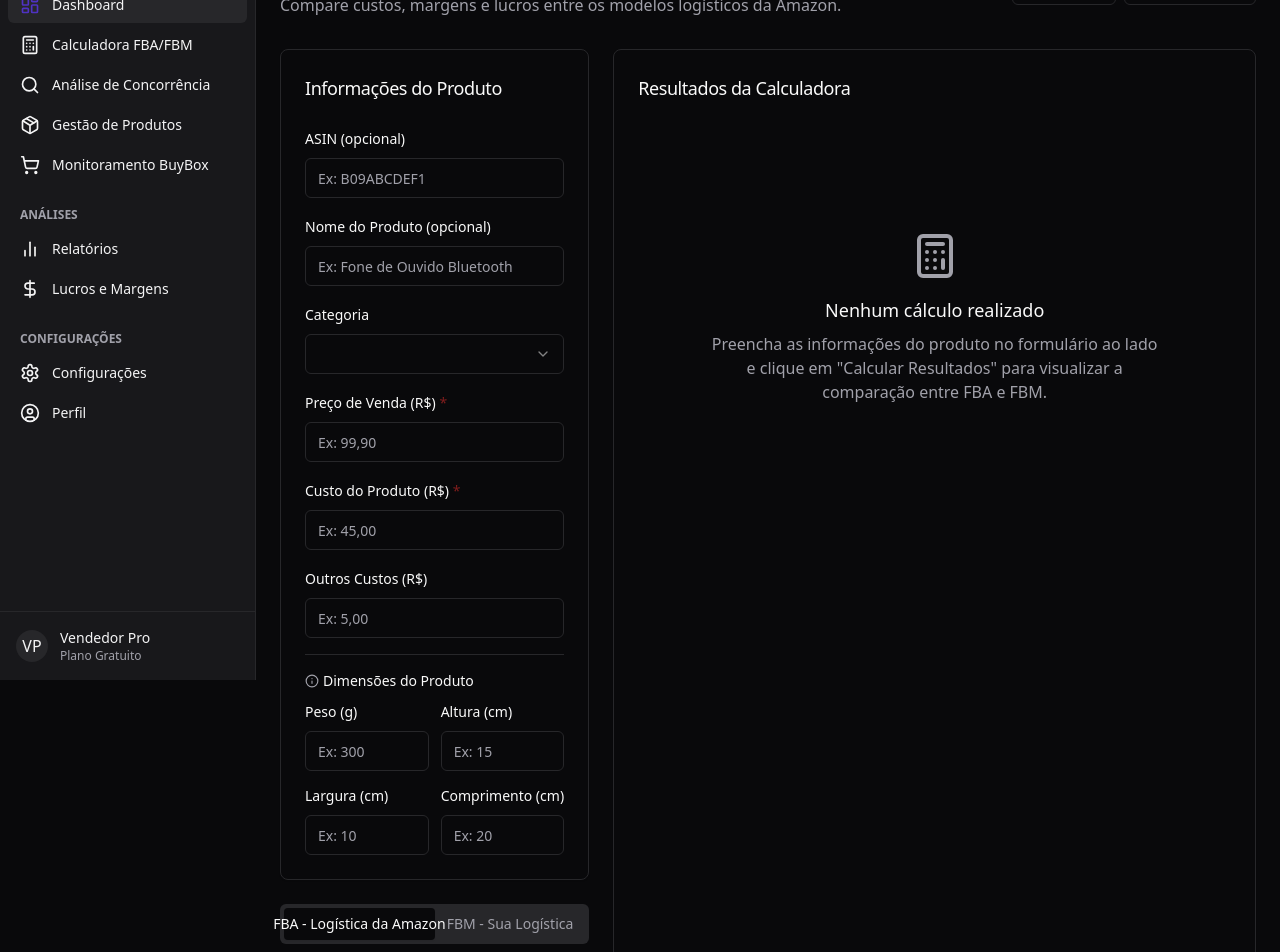
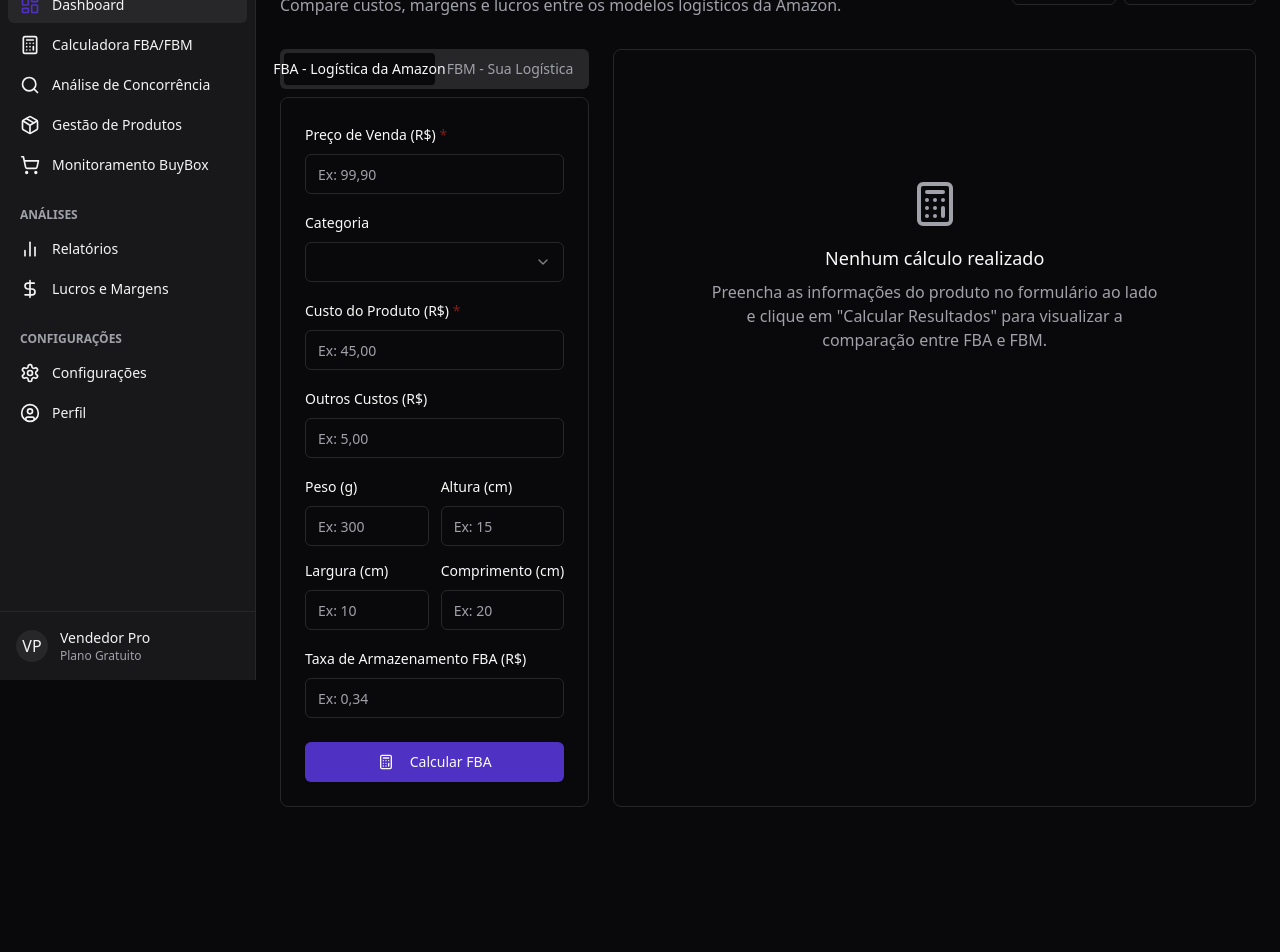
Before and after one commit to cfacchiano/primely-amazon-toolkit, a React (Vite) app: page /calculator in a window 1280 px wide. Shown: the part 120-1072 px from the top of the page. After the commit the page ends 951 px from the top, so only its background shows below. Built offline with nearby package versions, Linux system fonts and the light colour scheme.

Commit message:
feat: Add FBA/FBM tabbed calculator
Adds tabs to the calculator to allow users to switch between FBA and FBM calculations.

```diff
--- a/src/components/calculator/CalculatorForm.tsx
+++ b/src/components/calculator/CalculatorForm.tsx
@@ -1,14 +1,10 @@
 
-import { Calculator, Info } from "lucide-react";
+import { Calculator } from "lucide-react";
 import { Input } from "@/components/ui/input";
 import { Label } from "@/components/ui/label";
 import { Button } from "@/components/ui/button";
-import { Card, CardContent, CardHeader, CardTitle } from "@/components/ui/card";
 import { Select, SelectContent, SelectItem, SelectTrigger, SelectValue } from "@/components/ui/select";
-import { Tabs, TabsContent, TabsList, TabsTrigger } from "@/components/ui/tabs";
 import { amazonCategories } from "./calculator-data";
-import { FbaForm } from "./FbaForm";
-import { FbmForm } from "./FbmForm";
 
 export type ProductInfo = {
   asin: string;
@@ -26,6 +22,7 @@ export type ProductInfo = {
 };
 
 interface CalculatorFormProps {
+  mode: 'fba' | 'fbm';
   productInfo: ProductInfo;
   onInputChange: (e: React.ChangeEvent<HTMLInputElement>) => void;
   onCategoryChange: (value: string) => void;
@@ -35,38 +32,26 @@ interface CalculatorFormProps {
 }
 
 export function CalculatorForm({
+  mode,
   productInfo,
   onInputChange,
   onCategoryChange,
-  onCalculate,
-  onReset,
-  onSaveProfile
+  onCalculate
 }: CalculatorFormProps) {
+  const isFBA = mode === 'fba';
+
   return (
     <div className="space-y-6">
-      <Card>
-        <CardHeader>
-          <CardTitle className="text-lg font-medium">Informações do Produto</CardTitle>
-        </CardHeader>
-        <CardContent className="space-y-4">
+      <div className="space-y-4">
         <div className="space-y-2">
-            <Label htmlFor="asin">ASIN (opcional)</Label>
+          <Label htmlFor="sellPrice">
+            Preço de Venda (R$) <span className="text-destructive">*</span>
+          </Label>
           <Input
-              id="asin"
-              name="asin"
-              placeholder="Ex: B09ABCDEF1"
-              value={productInfo.asin}
-              onChange={onInputChange}
-            />
-          </div>
-
-          <div className="space-y-2">
-            <Label htmlFor="name">Nome do Produto (opcional)</Label>
-            <Input
-              id="name"
-              name="name"
-              placeholder="Ex: Fone de Ouvido Bluetooth"
-              value={productInfo.name}
+            id="sellPrice"
+            name="sellPrice"
+            placeholder="Ex: 99,90"
+            value={productInfo.sellPrice}
             onChange={onInputChange}
           />
         </div>
@@ -88,19 +73,6 @@ export function CalculatorForm({
               ))}
             </SelectContent>
           </Select>
-          </div>
-
-          <div className="space-y-2">
-            <Label htmlFor="sellPrice">
-              Preço de Venda (R$) <span className="text-destructive">*</span>
-            </Label>
-            <Input
-              id="sellPrice"
-              name="sellPrice"
-              placeholder="Ex: 99,90"
-              value={productInfo.sellPrice}
-              onChange={onInputChange}
-            />
         </div>
 
         <div className="space-y-2">
@@ -129,11 +101,8 @@ export function CalculatorForm({
           />
         </div>
 
-          <div className="pt-4 border-t">
-            <p className="text-sm font-medium mb-2 flex items-center">
-              <Info size={14} className="mr-1 text-muted-foreground" />
-              Dimensões do Produto
-            </p>
+        {isFBA && (
+          <>
             <div className="grid grid-cols-2 gap-3">
               <div className="space-y-2">
                 <Label htmlFor="weight">Peso (g)</Label>
@@ -176,28 +145,41 @@ export function CalculatorForm({
                 />
               </div>
             </div>
+
+            <div className="space-y-2">
+              <Label htmlFor="fbaStorageFee">
+                Taxa de Armazenamento FBA (R$)
+              </Label>
+              <Input
+                id="fbaStorageFee"
+                name="fbaStorageFee"
+                placeholder="Ex: 0,34"
+                value={productInfo.fbaStorageFee}
+                onChange={onInputChange}
+              />
             </div>
-        </CardContent>
-      </Card>
+          </>
+        )}
 
-      <Tabs defaultValue="fba" className="space-y-4">
-        <TabsList className="grid w-full grid-cols-2">
-          <TabsTrigger value="fba">FBA - Logística da Amazon</TabsTrigger>
-          <TabsTrigger value="fbm">FBM - Sua Logística</TabsTrigger>
-        </TabsList>
-
-        <TabsContent value="fba">
-          <FbaForm productInfo={productInfo} onInputChange={onInputChange} />
-        </TabsContent>
-
-        <TabsContent value="fbm">
-          <FbmForm productInfo={productInfo} onInputChange={onInputChange} />
-        </TabsContent>
-      </Tabs>
+        {!isFBA && (
+          <div className="space-y-2">
+            <Label htmlFor="fbmShippingCost">
+              Custo de Envio FBM (R$)
+            </Label>
+            <Input
+              id="fbmShippingCost"
+              name="fbmShippingCost"
+              placeholder="Ex: 12,00"
+              value={productInfo.fbmShippingCost}
+              onChange={onInputChange}
+            />
+          </div>
+        )}
+      </div>
 
       <Button className="w-full" onClick={onCalculate}>
         <Calculator size={16} className="mr-2" />
-        Calcular Resultados
+        Calcular {isFBA ? 'FBA' : 'FBM'}
       </Button>
     </div>
   );
--- a/src/pages/Calculator.tsx
+++ b/src/pages/Calculator.tsx
@@ -1,10 +1,12 @@
+
 import { useState } from "react";
 import MainLayout from "@/components/layout/MainLayout";
 import { SectionHeader } from "@/components/ui/section-header";
 import { Button } from "@/components/ui/button";
 import { RefreshCw, Save } from "lucide-react";
-import { Card, CardContent, CardHeader, CardTitle } from "@/components/ui/card";
+import { Card, CardContent } from "@/components/ui/card";
 import { useToast } from "@/hooks/use-toast";
+import { Tabs, TabsContent, TabsList, TabsTrigger } from "@/components/ui/tabs";
 import { CalculatorForm, type ProductInfo } from "@/components/calculator/CalculatorForm";
 import { CalculatorResults } from "@/components/calculator/CalculatorResults";
 import { useCalculator } from "@/hooks/useCalculator";
@@ -109,7 +111,17 @@ export default function CalculatorPage() {
 
         <div className="grid grid-cols-1 lg:grid-cols-3 gap-6">
           <div className="lg:col-span-1">
+            <Tabs defaultValue="fba" className="w-full">
+              <TabsList className="grid w-full grid-cols-2">
+                <TabsTrigger value="fba">FBA - Logística da Amazon</TabsTrigger>
+                <TabsTrigger value="fbm">FBM - Sua Logística</TabsTrigger>
+              </TabsList>
+
+              <TabsContent value="fba">
+                <Card>
+                  <CardContent className="p-6">
                     <CalculatorForm
+                      mode="fba"
                       productInfo={productInfo}
                       onInputChange={handleInputChange}
                       onCategoryChange={handleCategoryChange}
@@ -117,14 +129,31 @@ export default function CalculatorPage() {
                       onReset={resetForm}
                       onSaveProfile={saveProfile}
                     />
+                  </CardContent>
+                </Card>
+              </TabsContent>
+
+              <TabsContent value="fbm">
+                <Card>
+                  <CardContent className="p-6">
+                    <CalculatorForm
+                      mode="fbm"
+                      productInfo={productInfo}
+                      onInputChange={handleInputChange}
+                      onCategoryChange={handleCategoryChange}
+                      onCalculate={() => calculateResults(productInfo)}
+                      onReset={resetForm}
+                      onSaveProfile={saveProfile}
+                    />
+                  </CardContent>
+                </Card>
+              </TabsContent>
+            </Tabs>
           </div>
 
           <div className="lg:col-span-2">
             <Card className="h-full">
-              <CardHeader>
-                <CardTitle className="text-lg font-medium">Resultados da Calculadora</CardTitle>
-              </CardHeader>
-              <CardContent>
+              <CardContent className="p-6">
                 <CalculatorResults result={result} productInfo={productInfo} />
               </CardContent>
             </Card>
```
Lines whose indentation alone changed are shown as unchanged.
